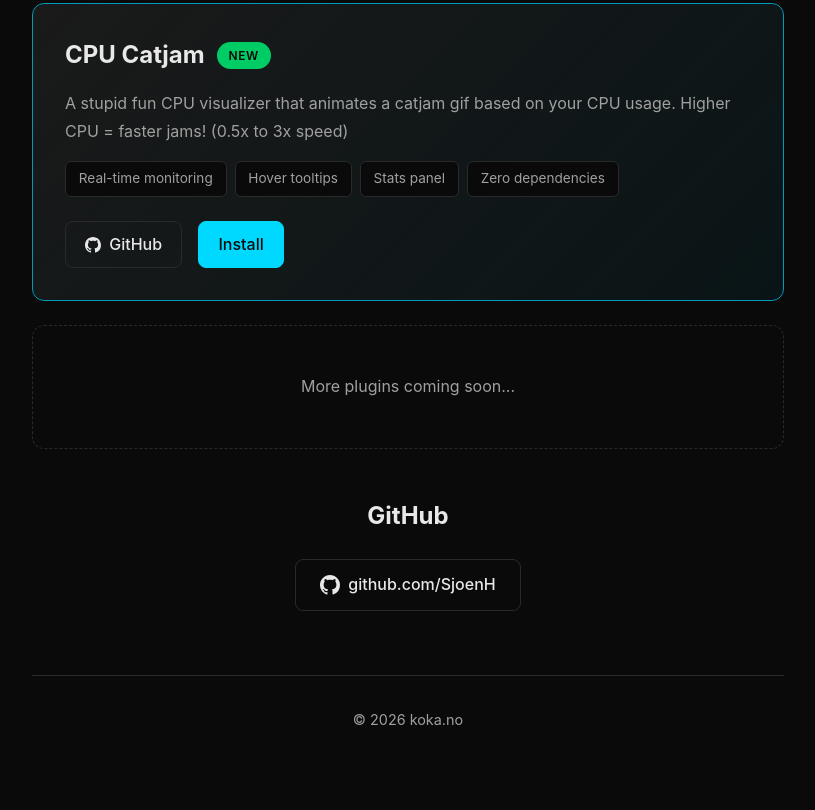
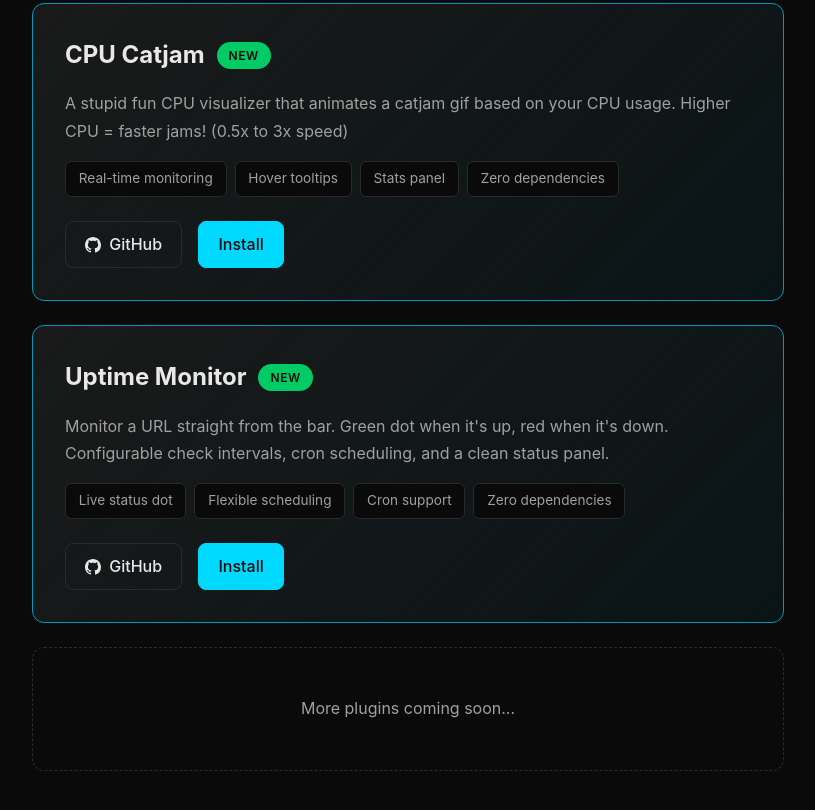
Before and after one commit to SjoenH/koka.no, a plain HTML site: page index.html in a window 1280 px wide. Shown: the part 460-1270 px from the top of the page, without its empty margins (232-1047 px from the left). Drawn offline with Linux system fonts and the light colour scheme.

Commit message:
Add uptime-monitor plugin to site

```diff
--- a/index.html
+++ b/index.html
@@ -48,6 +48,32 @@
                     </div>
                 </div>
 
+                <div class="project-card featured">
+                    <div class="project-header">
+                        <h3>Uptime Monitor</h3>
+                        <span class="badge">New</span>
+                    </div>
+                    <p class="project-description">
+                        Monitor a URL straight from the bar. Green dot when it's up, red when it's down.
+                        Configurable check intervals, cron scheduling, and a clean status panel.
+                    </p>
+                    <div class="project-features">
+                        <span class="feature">Live status dot</span>
+                        <span class="feature">Flexible scheduling</span>
+                        <span class="feature">Cron support</span>
+                        <span class="feature">Zero dependencies</span>
+                    </div>
+                    <div class="project-links">
+                        <a href="https://github.com/SjoenH/omarchy-uptime-monitor" target="_blank" rel="noopener">
+                            <svg viewBox="0 0 16 16" width="16" height="16">
+                                <path fill="currentColor" d="M8 0C3.58 0 0 3.58 0 8c0 3.54 2.29 6.53 5.47 7.59.4.07.55-.17.55-.38 0-.19-.01-.82-.01-1.49-2.01.37-2.53-.49-2.69-.94-.09-.23-.48-.94-.82-1.13-.28-.15-.68-.52-.01-.53.63-.01 1.08.58 1.23.82.72 1.21 1.87.87 2.33.66.07-.52.28-.87.51-1.07-1.78-.2-3.64-.89-3.64-3.95 0-.87.31-1.59.82-2.15-.08-.2-.36-1.02.08-2.12 0 0 .67-.21 2.2.82.64-.18 1.32-.27 2-.27.68 0 1.36.09 2 .27 1.53-1.04 2.2-.82 2.2-.82.44 1.1.16 1.92.08 2.12.51.56.82 1.27.82 2.15 0 3.07-1.87 3.75-3.65 3.95.29.25.54.73.54 1.48 0 1.07-.01 1.93-.01 2.2 0 .21.15.46.55.38A8.013 8.013 0 0016 8c0-4.42-3.58-8-8-8z"/>
+                            </svg>
+                            GitHub
+                        </a>
+                        <a href="https://github.com/SjoenH/omarchy-uptime-monitor#install" target="_blank" rel="noopener" class="primary">Install</a>
+                    </div>
+                </div>
+
                 <div class="project-placeholder">
                     <p>More plugins coming soon...</p>
                 </div>
```
